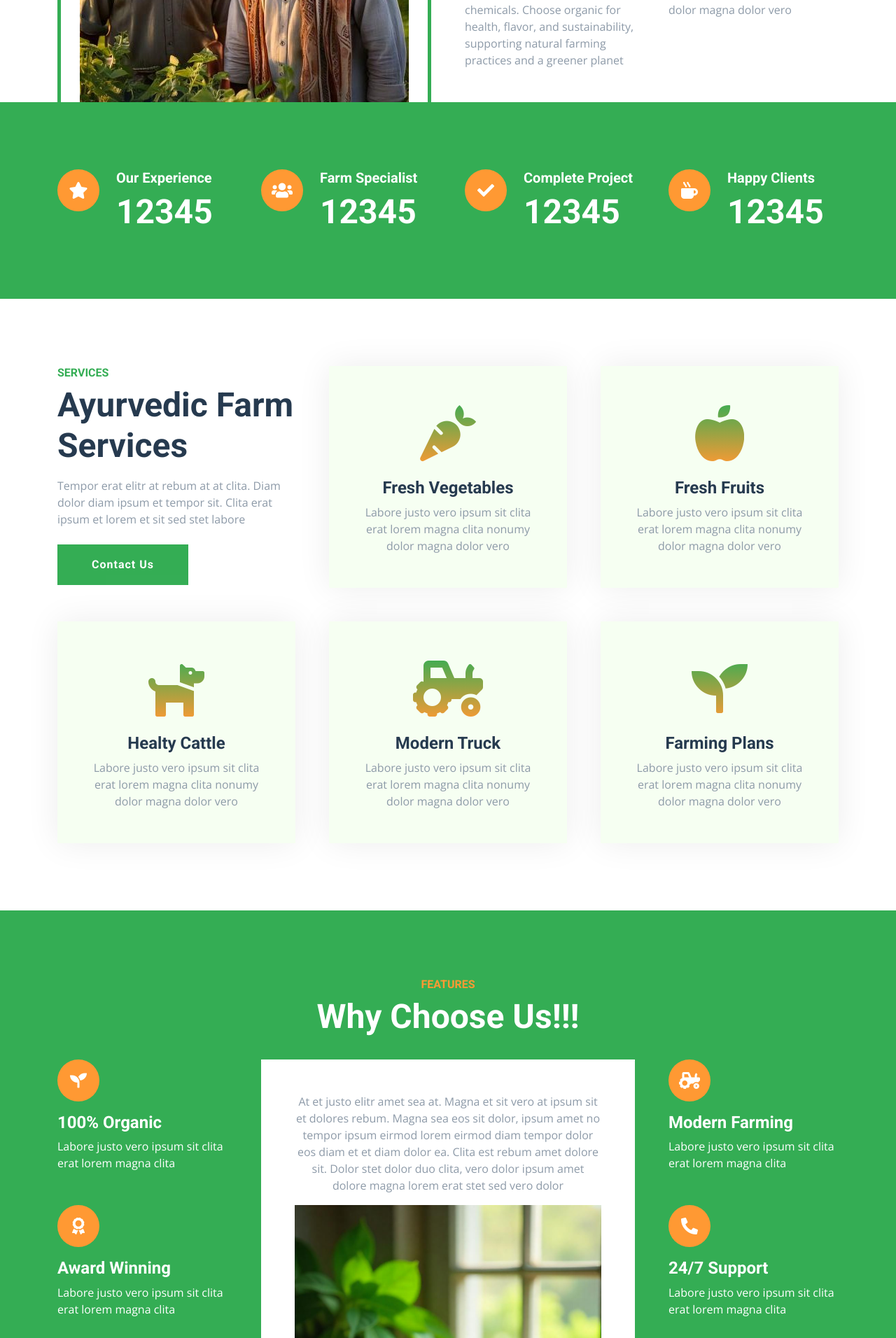
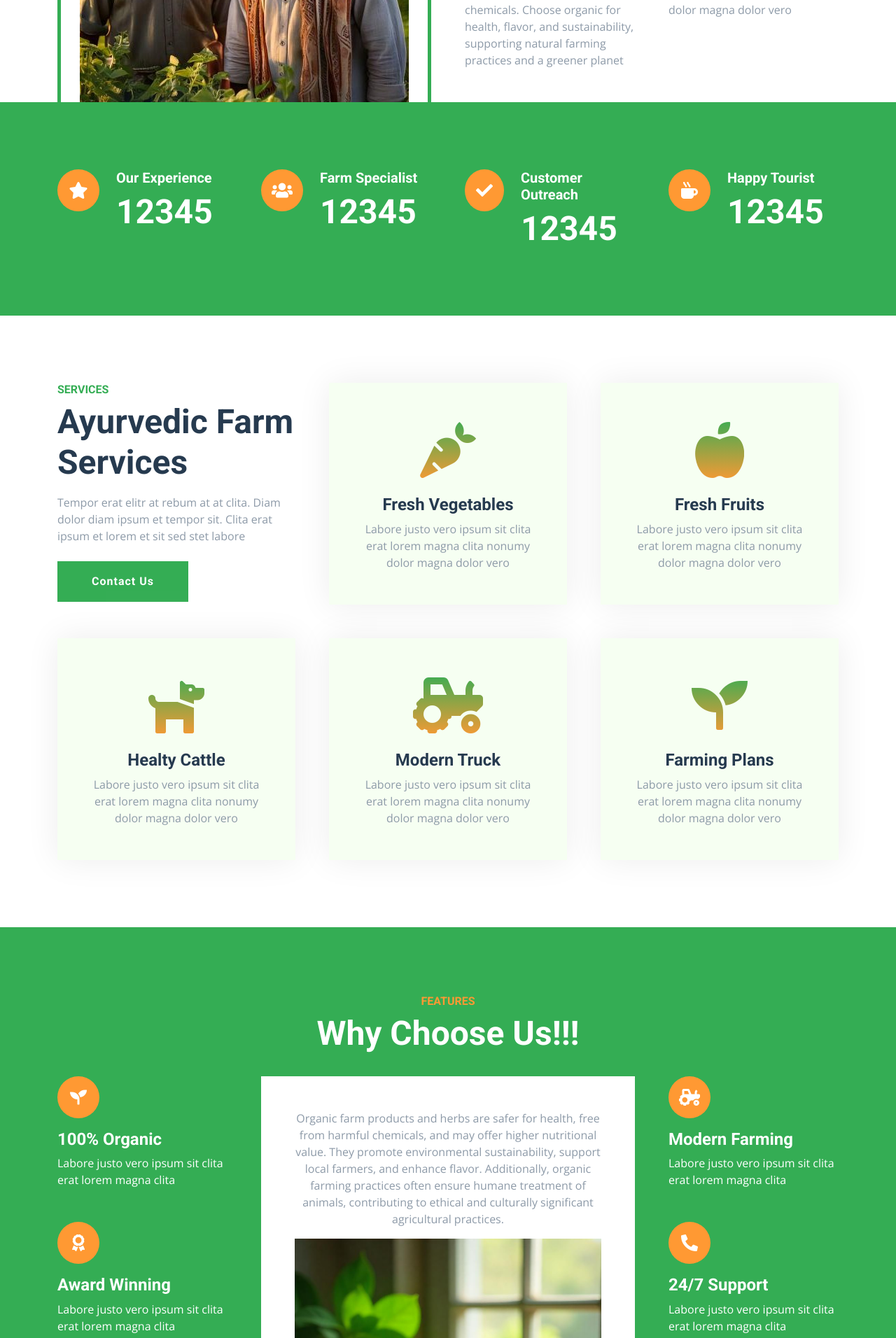
Before and after one commit to phantom2005/Jivanamrta, a Flask app: page / in a window 1280 px wide. Shown: the part 1747-3659 px from the top of the page at 70% size. Run offline with Flask 3, Linux system fonts and the light colour scheme; some libraries are stand-ins or nearby versions.

Commit message:
home-almost

```diff
--- a/about.html
+++ b/about.html
@@ -172,7 +172,7 @@
                             <i class="fa fa-check fs-4 text-white"></i>
                         </div>
                         <div class="ps-4">
-                            <h5 class="text-white">Complete Project</h5>
+                            <h5 class="text-white">Customer Outreach</h5>
                             <h1 class="display-5 text-white mb-0" data-toggle="counter-up">12345</h1>
                         </div>
                     </div>
@@ -183,7 +183,7 @@
                             <i class="fa fa-mug-hot fs-4 text-white"></i>
                         </div>
                         <div class="ps-4">
-                            <h5 class="text-white">Happy Clients</h5>
+                           <h5 class="text-white">Happy Tourist</h5>
                             <h1 class="display-5 text-white mb-0" data-toggle="counter-up">12345</h1>
                         </div>
                     </div>
--- a/feature.html
+++ b/feature.html
@@ -132,7 +132,7 @@
                 </div>
                 <div class="col-lg-6">
                     <div class="d-block bg-white h-100 text-center p-5 pb-lg-0">
-                        <!-- <p>At et justo elitr amet sea at. Magna et sit vero at ipsum sit et dolores rebum. Magna sea eos sit dolor, ipsum amet no tempor ipsum eirmod lorem eirmod diam tempor dolor eos diam et et diam dolor ea. Clita est rebum amet dolore sit. Dolor stet dolor duo clita, vero dolor ipsum amet dolore magna lorem erat stet sed vero dolor</p> -->
+                        <!-- <p>Organic farm products and herbs are safer for health, free from harmful chemicals, and may offer higher nutritional value. They promote environmental sustainability, support local farmers, and enhance flavor. Additionally, organic farming practices often ensure humane treatment of animals, contributing to ethical and culturally significant agricultural practices.</p> -->
                         <img class="img-fluid" src="img/feature.png" alt="">
                     </div>
                 </div>
--- a/product.html
+++ b/product.html
@@ -201,7 +201,7 @@
                 </div>
                 <div class="col-lg-6">
                     <div class="d-block bg-white h-100 text-center p-5 pb-lg-0">
-                        <p>At et justo elitr amet sea at. Magna et sit vero at ipsum sit et dolores rebum. Magna sea eos sit dolor, ipsum amet no tempor ipsum eirmod lorem eirmod diam tempor dolor eos diam et et diam dolor ea. Clita est rebum amet dolore sit. Dolor stet dolor duo clita, vero dolor ipsum amet dolore magna lorem erat stet sed vero dolor</p>
+                        <p>Organic farm products and herbs are safer for health, free from harmful chemicals, and may offer higher nutritional value. They promote environmental sustainability, support local farmers, and enhance flavor. Additionally, organic farming practices often ensure humane treatment of animals, contributing to ethical and culturally significant agricultural practices.</p>
                         <img class="img-fluid" src="img/feature.png" alt="">
                     </div>
                 </div>
--- a/service.html
+++ b/service.html
@@ -167,13 +167,13 @@
                     <div class="owl-carousel testimonial-carousel p-5">
                         <div class="testimonial-item text-center text-white">
                             <img class="img-fluid mx-auto p-2 border border-5 border-secondary rounded-circle mb-4" src="img/testimonial-2.jpg" alt="">
-                            <p class="fs-5">Dolores sed duo clita justo dolor et stet lorem kasd dolore lorem ipsum. At lorem lorem magna ut et, nonumy labore diam erat. Erat dolor rebum sit ipsum.</p>
+                            <p class="fs-5">"Ayurvedic farm tourism provides a unique, immersive experience in sustainable farming and herbal education, all in a serene setting. Highly recommend for those interested in wellness and natural healing!"</p>
                             <hr class="mx-auto w-25">
                             <h4 class="text-white mb-0">Client Name</h4>
                         </div>
                         <div class="testimonial-item text-center text-white">
                             <img class="img-fluid mx-auto p-2 border border-5 border-secondary rounded-circle mb-4" src="img/testimonial-2.jpg" alt="">
-                            <p class="fs-5">Dolores sed duo clita justo dolor et stet lorem kasd dolore lorem ipsum. At lorem lorem magna ut et, nonumy labore diam erat. Erat dolor rebum sit ipsum.</p>
+                            <p class="fs-5">"Ayurvedic farm tourism provides a unique, immersive experience in sustainable farming and herbal education, all in a serene setting. Highly recommend for those interested in wellness and natural healing!"</p>
                             <hr class="mx-auto w-25">
                             <h4 class="text-white mb-0">Client Name</h4>
                         </div>
--- a/templates/about.html
+++ b/templates/about.html
@@ -172,7 +172,7 @@
                             <i class="fa fa-check fs-4 text-white"></i>
                         </div>
                         <div class="ps-4">
-                            <h5 class="text-white">Complete Project</h5>
+                            <h5 class="text-white">Customer Outreach</h5>
                             <h1 class="display-5 text-white mb-0" data-toggle="counter-up">12345</h1>
                         </div>
                     </div>
@@ -183,7 +183,7 @@
                             <i class="fa fa-mug-hot fs-4 text-white"></i>
                         </div>
                         <div class="ps-4">
-                            <h5 class="text-white">Happy Clients</h5>
+                           <h5 class="text-white">Happy Tourist</h5>
                             <h1 class="display-5 text-white mb-0" data-toggle="counter-up">12345</h1>
                         </div>
                     </div>
--- a/templates/feature.html
+++ b/templates/feature.html
@@ -132,7 +132,7 @@
                 </div>
                 <div class="col-lg-6">
                     <div class="d-block bg-white h-100 text-center p-5 pb-lg-0">
-                        <!-- <p>At et justo elitr amet sea at. Magna et sit vero at ipsum sit et dolores rebum. Magna sea eos sit dolor, ipsum amet no tempor ipsum eirmod lorem eirmod diam tempor dolor eos diam et et diam dolor ea. Clita est rebum amet dolore sit. Dolor stet dolor duo clita, vero dolor ipsum amet dolore magna lorem erat stet sed vero dolor</p> -->
+                        <!-- <p>Organic farm products and herbs are safer for health, free from harmful chemicals, and may offer higher nutritional value. They promote environmental sustainability, support local farmers, and enhance flavor. Additionally, organic farming practices often ensure humane treatment of animals, contributing to ethical and culturally significant agricultural practices.</p> -->
                         <img class="img-fluid" src="img/feature.png" alt="">
                     </div>
                 </div>
--- a/templates/index.html
+++ b/templates/index.html
@@ -227,7 +227,7 @@
                             <i class="fa fa-check fs-4 text-white"></i>
                         </div>
                         <div class="ps-4">
-                            <h5 class="text-white">Complete Project</h5>
+                            <h5 class="text-white">Customer Outreach</h5>
                             <h1 class="display-5 text-white mb-0" data-toggle="counter-up">12345</h1>
                         </div>
                     </div>
@@ -238,7 +238,7 @@
                             <i class="fa fa-mug-hot fs-4 text-white"></i>
                         </div>
                         <div class="ps-4">
-                            <h5 class="text-white">Happy Clients</h5>
+                           <h5 class="text-white">Happy Tourist</h5>
                             <h1 class="display-5 text-white mb-0" data-toggle="counter-up">12345</h1>
                         </div>
                     </div>
@@ -328,7 +328,7 @@
                 </div>
                 <div class="col-lg-6">
                     <div class="d-block bg-white h-100 text-center p-5 pb-lg-0">
-                        <p>At et justo elitr amet sea at. Magna et sit vero at ipsum sit et dolores rebum. Magna sea eos sit dolor, ipsum amet no tempor ipsum eirmod lorem eirmod diam tempor dolor eos diam et et diam dolor ea. Clita est rebum amet dolore sit. Dolor stet dolor duo clita, vero dolor ipsum amet dolore magna lorem erat stet sed vero dolor</p>
+                        <p>Organic farm products and herbs are safer for health, free from harmful chemicals, and may offer higher nutritional value. They promote environmental sustainability, support local farmers, and enhance flavor. Additionally, organic farming practices often ensure humane treatment of animals, contributing to ethical and culturally significant agricultural practices.</p>
                         <img class="img-fluid" src="{{ url_for('static', filename='img/feature.png') }}" alt="">
                     </div>
                 </div>
@@ -431,13 +431,13 @@
                     <div class="owl-carousel testimonial-carousel p-5">
                         <div class="testimonial-item text-center text-white">
                             <img class="img-fluid mx-auto p-2 border border-5 border-secondary rounded-circle mb-4" src="{{ url_for('static', filename='img/testimonial-2.jpg') }}" alt="">
-                            <p class="fs-5">Dolores sed duo clita justo dolor et stet lorem kasd dolore lorem ipsum. At lorem lorem magna ut et, nonumy labore diam erat. Erat dolor rebum sit ipsum.</p>
+                            <p class="fs-5">"Ayurvedic farm tourism provides a unique, immersive experience in sustainable farming and herbal education, all in a serene setting. Highly recommend for those interested in wellness and natural healing!"</p>
                             <hr class="mx-auto w-25">
                             <h4 class="text-white mb-0">Client Name</h4>
                         </div>
                         <div class="testimonial-item text-center text-white">
                             <img class="img-fluid mx-auto p-2 border border-5 border-secondary rounded-circle mb-4" src="{{ url_for('static', filename='img/testimonial-2.jpg') }}" alt="">
-                            <p class="fs-5">Dolores sed duo clita justo dolor et stet lorem kasd dolore lorem ipsum. At lorem lorem magna ut et, nonumy labore diam erat. Erat dolor rebum sit ipsum.</p>
+                            <p class="fs-5">"Ayurvedic farm tourism provides a unique, immersive experience in sustainable farming and herbal education, all in a serene setting. Highly recommend for those interested in wellness and natural healing!"</p>
                             <hr class="mx-auto w-25">
                             <h4 class="text-white mb-0">Client Name</h4>
                         </div>
--- a/templates/product.html
+++ b/templates/product.html
@@ -201,7 +201,7 @@
                 </div>
                 <div class="col-lg-6">
                     <div class="d-block bg-white h-100 text-center p-5 pb-lg-0">
-                        <p>At et justo elitr amet sea at. Magna et sit vero at ipsum sit et dolores rebum. Magna sea eos sit dolor, ipsum amet no tempor ipsum eirmod lorem eirmod diam tempor dolor eos diam et et diam dolor ea. Clita est rebum amet dolore sit. Dolor stet dolor duo clita, vero dolor ipsum amet dolore magna lorem erat stet sed vero dolor</p>
+                        <p>Organic farm products and herbs are safer for health, free from harmful chemicals, and may offer higher nutritional value. They promote environmental sustainability, support local farmers, and enhance flavor. Additionally, organic farming practices often ensure humane treatment of animals, contributing to ethical and culturally significant agricultural practices.</p>
                         <img class="img-fluid" src="img/feature.png" alt="">
                     </div>
                 </div>
--- a/templates/service.html
+++ b/templates/service.html
@@ -167,13 +167,13 @@
                     <div class="owl-carousel testimonial-carousel p-5">
                         <div class="testimonial-item text-center text-white">
                             <img class="img-fluid mx-auto p-2 border border-5 border-secondary rounded-circle mb-4" src="img/testimonial-2.jpg" alt="">
-                            <p class="fs-5">Dolores sed duo clita justo dolor et stet lorem kasd dolore lorem ipsum. At lorem lorem magna ut et, nonumy labore diam erat. Erat dolor rebum sit ipsum.</p>
+                            <p class="fs-5">"Ayurvedic farm tourism provides a unique, immersive experience in sustainable farming and herbal education, all in a serene setting. Highly recommend for those interested in wellness and natural healing!"</p>
                             <hr class="mx-auto w-25">
                             <h4 class="text-white mb-0">Client Name</h4>
                         </div>
                         <div class="testimonial-item text-center text-white">
                             <img class="img-fluid mx-auto p-2 border border-5 border-secondary rounded-circle mb-4" src="img/testimonial-2.jpg" alt="">
-                            <p class="fs-5">Dolores sed duo clita justo dolor et stet lorem kasd dolore lorem ipsum. At lorem lorem magna ut et, nonumy labore diam erat. Erat dolor rebum sit ipsum.</p>
+                            <p class="fs-5">"Ayurvedic farm tourism provides a unique, immersive experience in sustainable farming and herbal education, all in a serene setting. Highly recommend for those interested in wellness and natural healing!"</p>
                             <hr class="mx-auto w-25">
                             <h4 class="text-white mb-0">Client Name</h4>
                         </div>
--- a/templates/testimonial.html
+++ b/templates/testimonial.html
@@ -114,13 +114,13 @@
                     <div class="owl-carousel testimonial-carousel p-5">
                         <div class="testimonial-item text-center text-white">
                             <img class="img-fluid mx-auto p-2 border border-5 border-secondary rounded-circle mb-4" src="img/testimonial-2.jpg" alt="">
-                            <p class="fs-5">Dolores sed duo clita justo dolor et stet lorem kasd dolore lorem ipsum. At lorem lorem magna ut et, nonumy labore diam erat. Erat dolor rebum sit ipsum.</p>
+                            <p class="fs-5">"Ayurvedic farm tourism provides a unique, immersive experience in sustainable farming and herbal education, all in a serene setting. Highly recommend for those interested in wellness and natural healing!"</p>
                             <hr class="mx-auto w-25">
                             <h4 class="text-white mb-0">Client Name</h4>
                         </div>
                         <div class="testimonial-item text-center text-white">
                             <img class="img-fluid mx-auto p-2 border border-5 border-secondary rounded-circle mb-4" src="img/testimonial-2.jpg" alt="">
-                            <p class="fs-5">Dolores sed duo clita justo dolor et stet lorem kasd dolore lorem ipsum. At lorem lorem magna ut et, nonumy labore diam erat. Erat dolor rebum sit ipsum.</p>
+                            <p class="fs-5">"Ayurvedic farm tourism provides a unique, immersive experience in sustainable farming and herbal education, all in a serene setting. Highly recommend for those interested in wellness and natural healing!"</p>
                             <hr class="mx-auto w-25">
                             <h4 class="text-white mb-0">Client Name</h4>
                         </div>
--- a/testimonial.html
+++ b/testimonial.html
@@ -114,13 +114,13 @@
                     <div class="owl-carousel testimonial-carousel p-5">
                         <div class="testimonial-item text-center text-white">
                             <img class="img-fluid mx-auto p-2 border border-5 border-secondary rounded-circle mb-4" src="img/testimonial-2.jpg" alt="">
-                            <p class="fs-5">Dolores sed duo clita justo dolor et stet lorem kasd dolore lorem ipsum. At lorem lorem magna ut et, nonumy labore diam erat. Erat dolor rebum sit ipsum.</p>
+                            <p class="fs-5">"Ayurvedic farm tourism provides a unique, immersive experience in sustainable farming and herbal education, all in a serene setting. Highly recommend for those interested in wellness and natural healing!"</p>
                             <hr class="mx-auto w-25">
                             <h4 class="text-white mb-0">Client Name</h4>
                         </div>
                         <div class="testimonial-item text-center text-white">
                             <img class="img-fluid mx-auto p-2 border border-5 border-secondary rounded-circle mb-4" src="img/testimonial-2.jpg" alt="">
-                            <p class="fs-5">Dolores sed duo clita justo dolor et stet lorem kasd dolore lorem ipsum. At lorem lorem magna ut et, nonumy labore diam erat. Erat dolor rebum sit ipsum.</p>
+                            <p class="fs-5">"Ayurvedic farm tourism provides a unique, immersive experience in sustainable farming and herbal education, all in a serene setting. Highly recommend for those interested in wellness and natural healing!"</p>
                             <hr class="mx-auto w-25">
                             <h4 class="text-white mb-0">Client Name</h4>
                         </div>
```
Also changed, not shown: index.html (+7 -7 lines).
